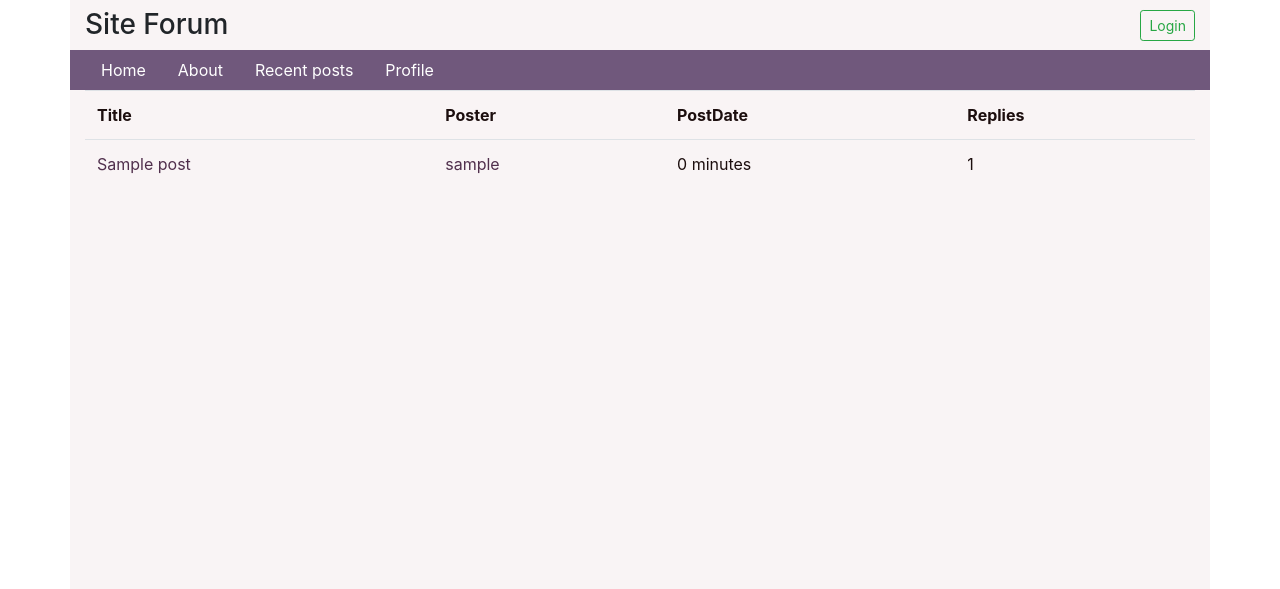
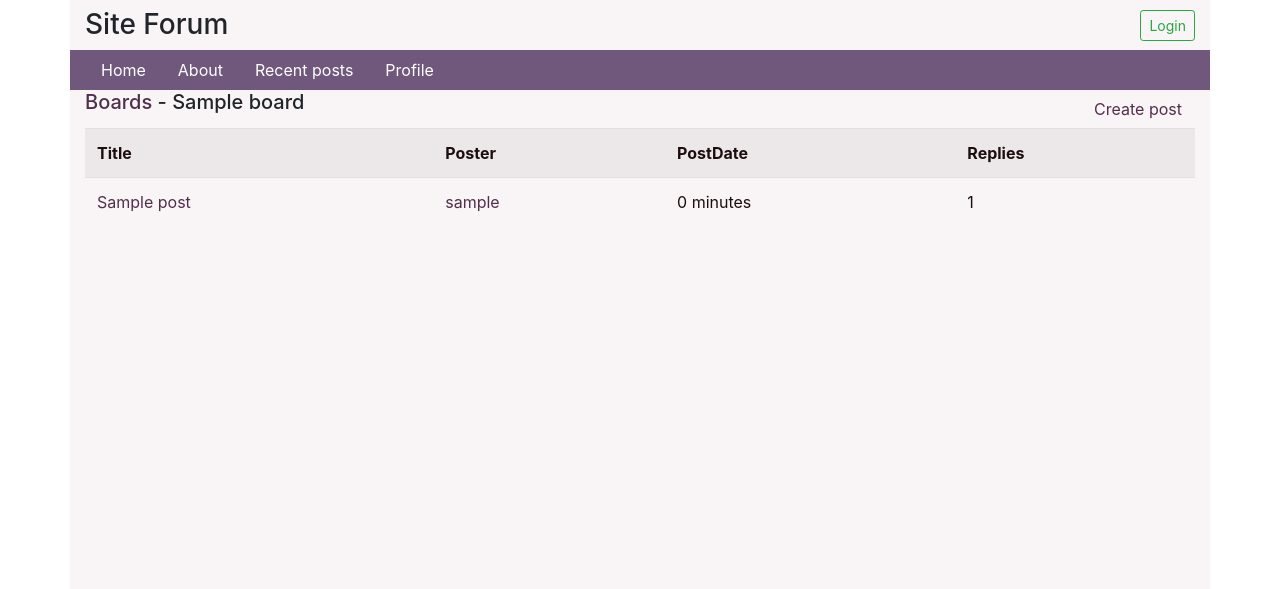
Before and after one commit to SH-anonta/Discussion-Forum, a Django app: page /forum/board/1 in a window 1280 px wide. Shown: the top 589 px of the page. Run offline with Django 3.2, Linux system fonts and the light colour scheme; tables that the repository leaves empty hold one stand-in row (values such as "Sample post"); some libraries are stand-ins or nearby versions.

Commit message:
create basic post creation mechanism

```diff
--- a/forum/templates/forum/board_posts.html
+++ b/forum/templates/forum/board_posts.html
@@ -7,9 +7,25 @@
 {%block MainContent%}
 <div class="container">
     <div class="row">
+        <div class="col-sm-8">
+            <h5 class="h5">
+                <a href="{%url 'forum:homepage'%}">Boards</a>
+                -
+                {{board.title}}
+            </h5>
+        </div>
+
+        <div class="col-sm-4 text-right">
+            <a class="btn" href="{%url 'forum:create_post'%}?board_id={{board.pk}}">
+                Create post
+            </a>
+        </div>
+    </div>
+
+    <div class="row">
         <div class="col-sm-12">
 
-            <table class="table">
+            <table class="table table-striped">
                 <tr>
                     <th class="">Title</th>
                     <th>Poster</th>
--- a/forum/templates/forum/home_page.html
+++ b/forum/templates/forum/home_page.html
@@ -12,7 +12,7 @@
         <div class="col-sm-12">
         <h3 class="h3">Boards</h3>
 
-        <table class="table">
+        <table class="table table-striped">
             <tr>
                 <th class="fit"></th>
                 <th>Board name</th>
--- a/forum/urls.py
+++ b/forum/urls.py
@@ -1,6 +1,7 @@
 from django.urls import path
 
-from forum.views import HomePage, Login, Logout, Register, AboutPage, BoardPosts, PostDetail, UserDetail, CreateReply
+from forum.views import HomePage, Login, Logout, Register, AboutPage
+from forum.views import CreatePost, BoardPosts, PostDetail, UserDetail, CreateReply
 
 app_name= 'forum'
 urlpatterns = [
@@ -10,6 +11,7 @@ urlpatterns = [
     path('post/<int:post_id>', PostDetail.as_view(), name='post_detail'),
     path('user/<int:user_id>', UserDetail.as_view(), name='user_detail'),
 
+    path('create-post', CreatePost.as_view(),name='create_post'),
     path('reply', CreateReply.as_view(), name='create_reply'),
     path('login', Login.as_view(), name='loginpage'),
     path('logout', Logout.as_view(), name='logout'),
--- a/forum/views.py
+++ b/forum/views.py
@@ -79,10 +79,12 @@ class Register(View):
 class BoardPosts(View):
     def get(self, request, board_id):
         """View list of posts of a page"""
+        # todo use get or 404 shortcut
         board = Board.objects.get(pk=board_id)
         posts = board.post_set.all().order_by('-creation_date')
 
         context= {
+            'board' : board,
             'board_posts' : posts
         }
 
@@ -119,3 +121,31 @@ class CreateReply(View):
 
         Reply.objects.create(reply_to= reply_to, creator= user, content= content)
         return redirect(reverse('forum:post_detail', args= [reply_to_post_id]) )
+
+class CreatePost(View):
+    def get(self, request):
+
+        default_board = int(request.GET.get('board_id', '-1'))
+
+        context= {
+            'default_post_to' : default_board,
+            'boards' : Board.objects.all()
+        }
+
+        return render(request, 'forum/create_post_editor.html', context)
+
+    def post(self, request):
+        user = request.user
+
+        if not user.is_authenticated:
+            return redirect('forum:homepage')
+
+        board= get_object_or_404(Board, pk=request.POST['post_to_board_id'])
+
+        # todo add validation using forms
+        title = request.POST['post_title'].strip()
+        content = request.POST['post_content'].strip()
+
+        post = Post.objects.create(title= title, content=content, board=board, creator=user)
+
+        return redirect(reverse('forum:post_detail', args=[post.pk]))
```
Also changed, not shown: forum/templates/forum/create_post_editor.html (added, +57 -0 lines).
